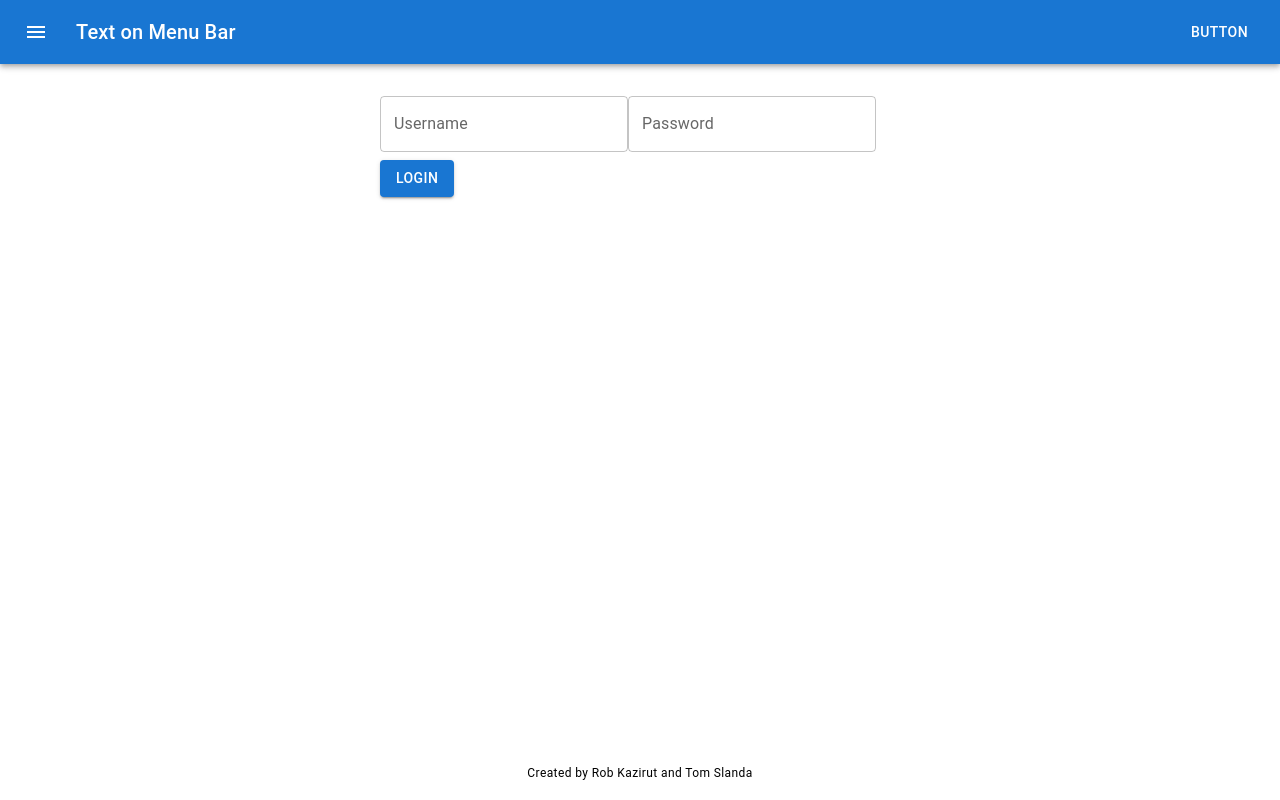
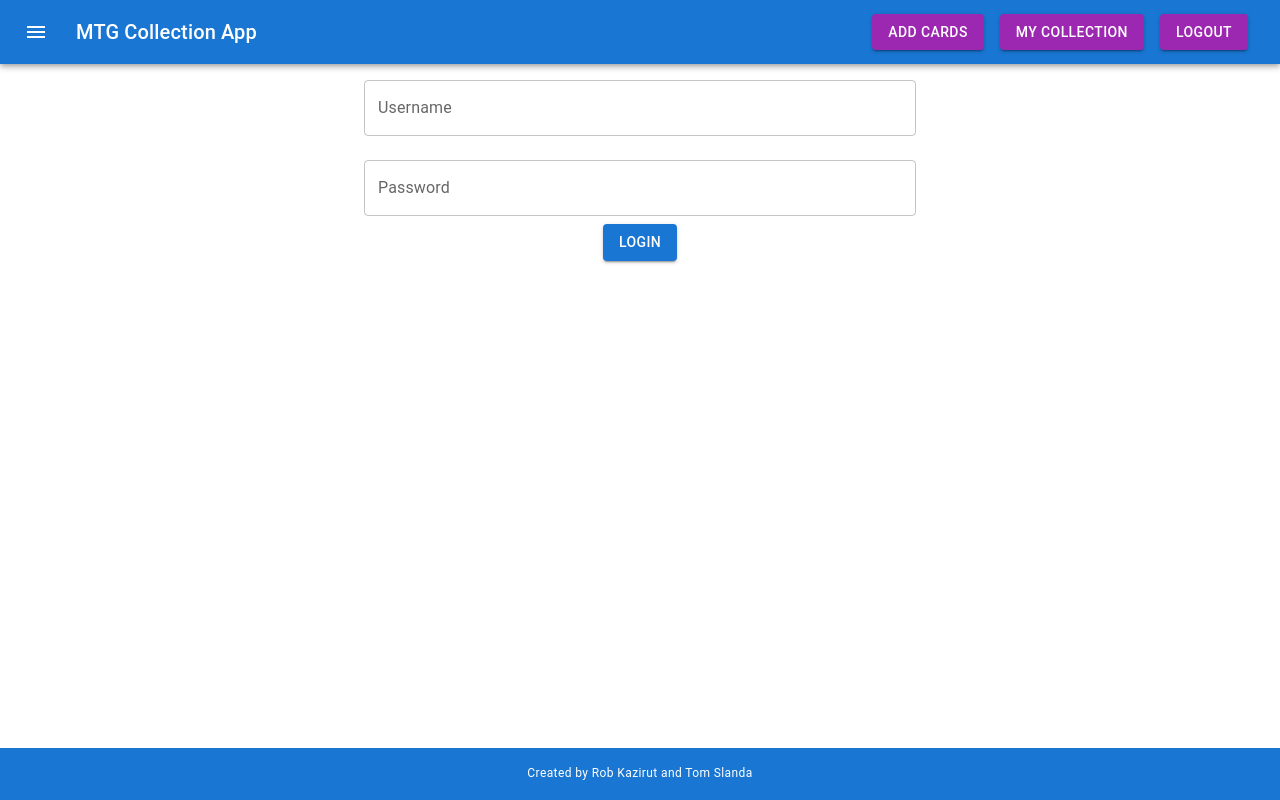
Before and after one commit to Turizak/mtgCollectionFE, a React (Vite) app: page /login in a window 1280 px wide. Built offline with nearby package versions, Linux system fonts and the light colour scheme.

Commit message:
centered login page
looks much better

```diff
--- a/src/Footer.tsx
+++ b/src/Footer.tsx
@@ -12,7 +12,7 @@ const Footer = () => {
         width: "100%",
         position: "fixed",
         bottom: 0,
-        backgroundColor: "primary",
+        backgroundColor: "primary.main",
       }}
       component="footer"
     >
@@ -34,7 +34,7 @@ const Footer = () => {
             mb: 2,
           }}
         >
-          <Typography variant="caption" color="initial">
+          <Typography variant="caption" color="white">
             Created by Rob Kazirut and Tom Slanda
           </Typography>
         </Box>
--- a/src/Header.tsx
+++ b/src/Header.tsx
@@ -1,4 +1,5 @@
 import React from "react";
+import { useNavigate } from "react-router-dom";
 import AppBar from "@mui/material/AppBar";
 import Box from "@mui/material/Box";
 import Toolbar from "@mui/material/Toolbar";
@@ -8,6 +9,19 @@ import MenuIcon from "@mui/icons-material/Menu";
 import Button from "@mui/material/Button";
 
 const Header = () => {
+  const navigate = useNavigate();
+
+  function goToCollection() {
+    navigate("/collection");
+  }
+
+  function goToMTGSearch() {
+    navigate("/");
+  }
+  function goToLogin() {
+    navigate("/login");
+  }
+
   return (
     <Box sx={{ flexGrow: 1 }}>
       <AppBar position="static">
@@ -22,9 +36,29 @@ const Header = () => {
             <MenuIcon />
           </IconButton>
           <Typography variant="h6" component="div" sx={{ flexGrow: 1 }}>
-            Text on Menu Bar
+            MTG Collection App
           </Typography>
-          <Button color="inherit">Button</Button>
+          <Button
+            variant="contained"
+            sx={{ bgcolor: "secondary.main", m: 1 }}
+            onClick={goToMTGSearch}
+          >
+            Add Cards
+          </Button>
+          <Button
+            variant="contained"
+            sx={{ bgcolor: "secondary.main", m: 1 }}
+            onClick={goToCollection}
+          >
+            My Collection
+          </Button>
+          <Button
+            variant="contained"
+            sx={{ bgcolor: "secondary.main", m: 1 }}
+            onClick={goToLogin}
+          >
+            Logout
+          </Button>
         </Toolbar>
       </AppBar>
     </Box>
--- a/src/Login.tsx
+++ b/src/Login.tsx
@@ -8,6 +8,7 @@ import AlertTitle from "@mui/material/AlertTitle";
 import { useNavigate } from "react-router-dom";
 import Footer from "./Footer";
 import Header from "./Header";
+import { auto } from "@popperjs/core";
 
 const Login = () => {
   // useRef hooks used for login
@@ -55,8 +56,9 @@ const Login = () => {
         <form onSubmit={loginHandler}>
           <Box
             sx={{
-              p: 1,
-              m: 1,
+              display: "block",
+              alignItems: "center",
+              justifyContent: "center",
             }}
           >
             <TextField
@@ -65,6 +67,7 @@ const Login = () => {
               label="Username"
               id="username"
               type="text"
+              sx={{ width: "100%" }}
               inputRef={usernameRef}
             />
             <TextField
@@ -73,9 +76,17 @@ const Login = () => {
               label="Password"
               id="password"
               type="password"
+              sx={{ width: "100%" }}
               inputRef={passwordRef}
             />
-            <Button variant="contained" type="submit">
+            <Button
+              variant="contained"
+              type="submit"
+              sx={{
+                display: "flex",
+                margin: "auto",
+              }}
+            >
               Login
             </Button>
           </Box>
--- a/src/MTG.tsx
+++ b/src/MTG.tsx
@@ -1,6 +1,6 @@
 import Button from "@mui/material/Button";
 import Container from "@mui/material/Container";
-import Box from "@mui/material/Box";
+import Paper from "@mui/material/Paper";
 
 const MTG = (props: any) => {
   let baseURL = import.meta.env.VITE_APIURL;
@@ -23,17 +23,27 @@ const MTG = (props: any) => {
   }
   return (
     <Container maxWidth="sm">
-      <Box>
+      <Paper
+        sx={{
+          alignItems: "center",
+          justifyContent: "center",
+          listStyle: "none",
+        }}
+      >
         <li>
           <img src={props.image} alt="card image" />
           <h2>{props.name}</h2>
           <h3>{props.id}</h3>
           <p>${props.price}</p>
-          <Button variant="contained" onClick={addCardHandler}>
+          <Button
+            sx={{ display: "flex", margin: "auto" }}
+            variant="contained"
+            onClick={addCardHandler}
+          >
             Add to Collection
           </Button>
         </li>
-      </Box>
+      </Paper>
     </Container>
   );
 };
--- a/src/MTGSearch.tsx
+++ b/src/MTGSearch.tsx
@@ -1,6 +1,6 @@
 import React, { useState, useRef } from "react";
-import Grid from "@mui/material/Grid";
 import MTGList from "./MTGList";
+import Box from "@mui/material/Box";
 import TextField from "@mui/material/TextField";
 import Container from "@mui/material/Container";
 import Button from "@mui/material/Button";
@@ -10,9 +10,6 @@ import Footer from "./Footer";
 
 const MTGSearch = () => {
   const [myCard, setMyCard] = useState([]);
-  const [myCardPic, setMyCardPic] = useState(
-    "https://media.wizards.com/2022/30a/en_jiTqp9fC78.png"
-  );
 
   const cardRef = React.useRef<HTMLInputElement>(null);
 
@@ -37,36 +34,37 @@ const MTGSearch = () => {
     });
 
     setMyCard(transformedCards);
-    setMyCardPic("");
   }
 
   return (
     <>
       <Header />
       <Container maxWidth="xs">
-        <Grid container>
-          <Grid item xs={12}>
+        <Box
+          sx={{
+            display: "block",
+            alignItems: "center",
+            justifyContent: "center",
+          }}
+        >
           <TextField
             variant="outlined"
             margin="normal"
             label="Card"
             id="card"
             type="text"
+            sx={{ width: "100%" }}
             inputRef={cardRef}
           />
-          </Grid>
-          <Grid item xs={12}>
-            <Button variant="contained" onClick={fetchMTGCard}>
+          <Button
+            variant="contained"
+            sx={{ display: "flex", margin: "auto" }}
+            onClick={fetchMTGCard}
+          >
             Search Scryfall
           </Button>
-          </Grid>
-          <Grid item xs={12}>
-            <Paper>
-              <img src={myCardPic} alt="" />
           <MTGList mtgCards={myCard} />
-            </Paper>
-          </Grid>
-        </Grid>
+        </Box>
       </Container>
       <Footer />
     </>
```
Lines whose indentation alone changed are shown as unchanged.
